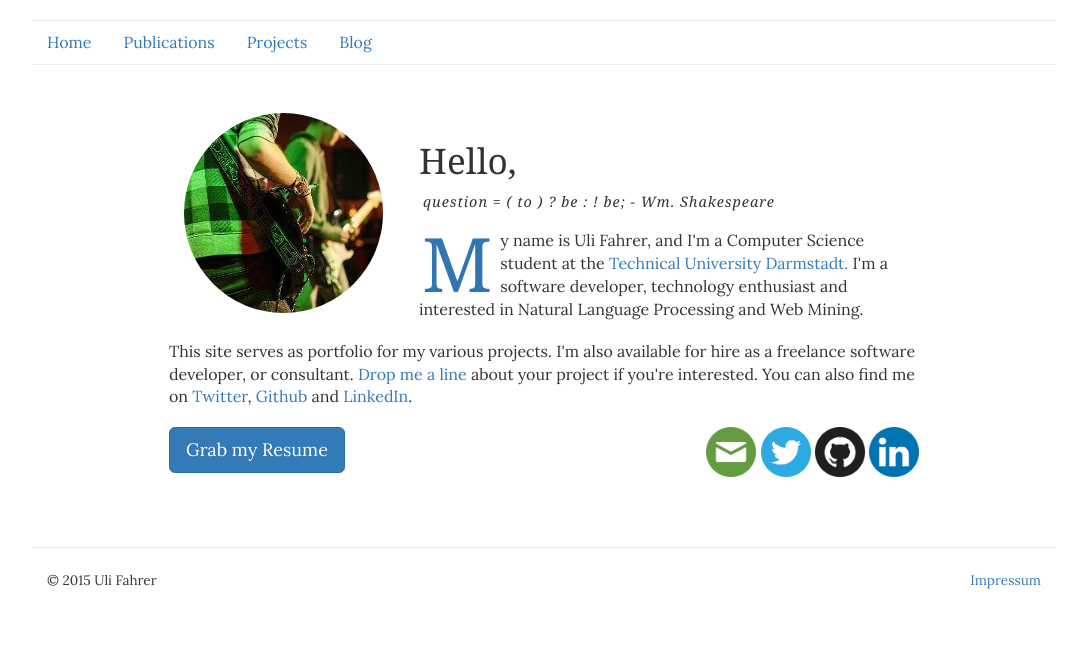
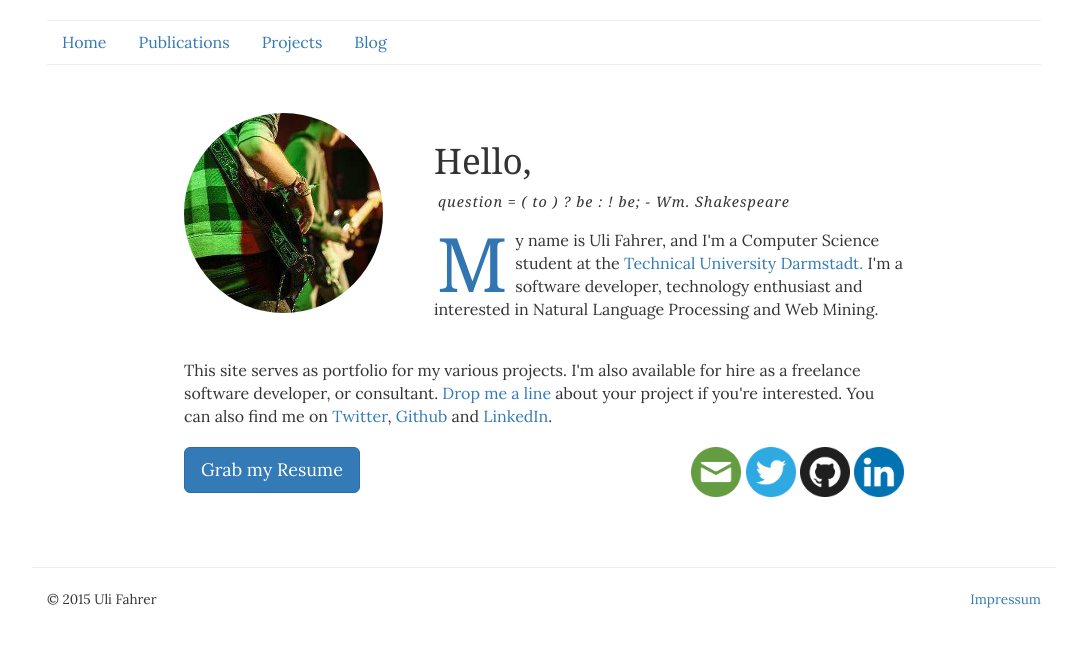
Before and after one commit to Tooa/tooa.github.io, a Jekyll site: the page built from index.html, in a window 1280 px wide. Shown: the top 647 px of the page, without its empty margins (96-1183 px from the left). Built offline with Jekyll 4.4.1, drawn with Linux system fonts in a browser that asks for light colours; some web fonts are replaced.

Commit message:
fix various common bootstrap mistakes

```diff
--- a/_includes/head.html
+++ b/_includes/head.html
@@ -1,7 +1,7 @@
 <head>
 	<meta charset="utf-8">
 	<meta http-equiv="X-UA-Compatible" content="IE=edge">
-	<meta name="viewport" width="width=device-width, initial-scale=1">
+	<meta name="viewport" content="width=device-width, initial-scale=1">
 	<meta name="description" content="{{ page.description }}">
 	<meta name="author" content="Uli Fahrer">
 
--- a/_includes/header.html
+++ b/_includes/header.html
@@ -1,10 +1,12 @@
 <div class="site-header wrapper">
 	<div class="row">
-			<ul  class="main-navigation nav nav-pills ">
+		<div class="col-md-12">
+			<ul class="main-navigation nav nav-pills">
 				<li class="current-menu-item"><a href="/">Home</a></li>
 				<li class="{{ page.publications }}"><a href="/publications" title="Publications">Publications</a></li>
 				<li class="{{ page.projects }}"><a href="/projects" title="Projects">Projects</a></li>
 				<li class="{{ page.blog }}"><a href="/blog" title="Projects">Blog</a></li>
 			</ul>
+		</div>
 	</div>
 </div>
--- a/_includes/scripts.html
+++ b/_includes/scripts.html
@@ -1,3 +1,5 @@
 <!-- javascript at the end of the doc so page loads faster -->
 <script src="/js/jquery.js"></script>
 <script src="/js/bootstrap.min.js"></script>
+
+<script>(function(){var s=document.createElement("script");s.onload=function(){bootlint.showLintReportForCurrentDocument([]);};s.src="https://maxcdn.bootstrapcdn.com/bootlint/latest/bootlint.min.js";document.body.appendChild(s)})();</script>
--- a/index.html
+++ b/index.html
@@ -5,24 +5,32 @@ description: Main page with a short description about the page
 ---
 
 <div class="row">
-    <div class="col-sm-4">
-        <img  class="img-circle avatar" alt="Uli Fahrer" src="img/uli.jpg">
+
+	<div class="col-md-4">
+		<img class="img-circle avatar" alt="Uli Fahrer" src="img/uli.jpg">
 	</div>
+	<div class="col-md-8">
 		<h1>Hello,</h1>
 		<h4 class="about-quote">question = ( to ) ? be : ! be; - Wm. Shakespeare</h4>
 		<p class="dropcap">My name is Uli Fahrer, and I'm a Computer Science student at the
 		<a title="Technische Universität Darmstadt" href="http://www.tu-darmstadt.de" target="_blank">Technical University Darmstadt.</a>
 			I'm a software developer, technology enthusiast and interested in Natural Language Processing
 			and Web Mining.</p>
+	</div>
+
+    <div class="col-md-12">
 		<p> This site serves as portfolio for my various projects. I'm also available for hire as a freelance software developer, or consultant.
         <a href="mailto:freelancer@uli-fahrer.de" target="_top">Drop me a line</a> about your
         project if you're interested. You can also find me on <a href="https://twitter.com/UliFahrer" target="_blank ">Twitter</a>,
         <a href="https://github.com/Tooa" target="_blank ">Github</a> and <a href="https://www.linkedin.com/pub/uli-fahrer/" target="_blank ">LinkedIn</a>.</p>
+	</div>
 
+	<div class="col-md-6">
 		<a class="btn btn-primary btn-lg" type="button" target="_blank" href="../files/cv/cv.pdf">Grab my Resume</a>
+	</div>
 
-    <div class="pull-right span4">
-        <ul class="social-icons">
+	<div class="col-md-6">
+		<ul class="pull-right social-icons">
 		    <li><a href="mailto:contact@uli-fahrer.de" target="_top"><img class="social-icons" src="img/email.png"></a></li>
 		    <li><a href="https://twitter.com/UliFahrer" target="_blank"><img class="social-icons" src="img/twitter.png"></a></li>
 		    <li><a href="https://github.com/Tooa" target="_blank"><img class="social-icons" src="img/github.png"></a></li>
```
Also changed, not shown: 2 other files. Lines whose indentation alone changed are shown as unchanged.
